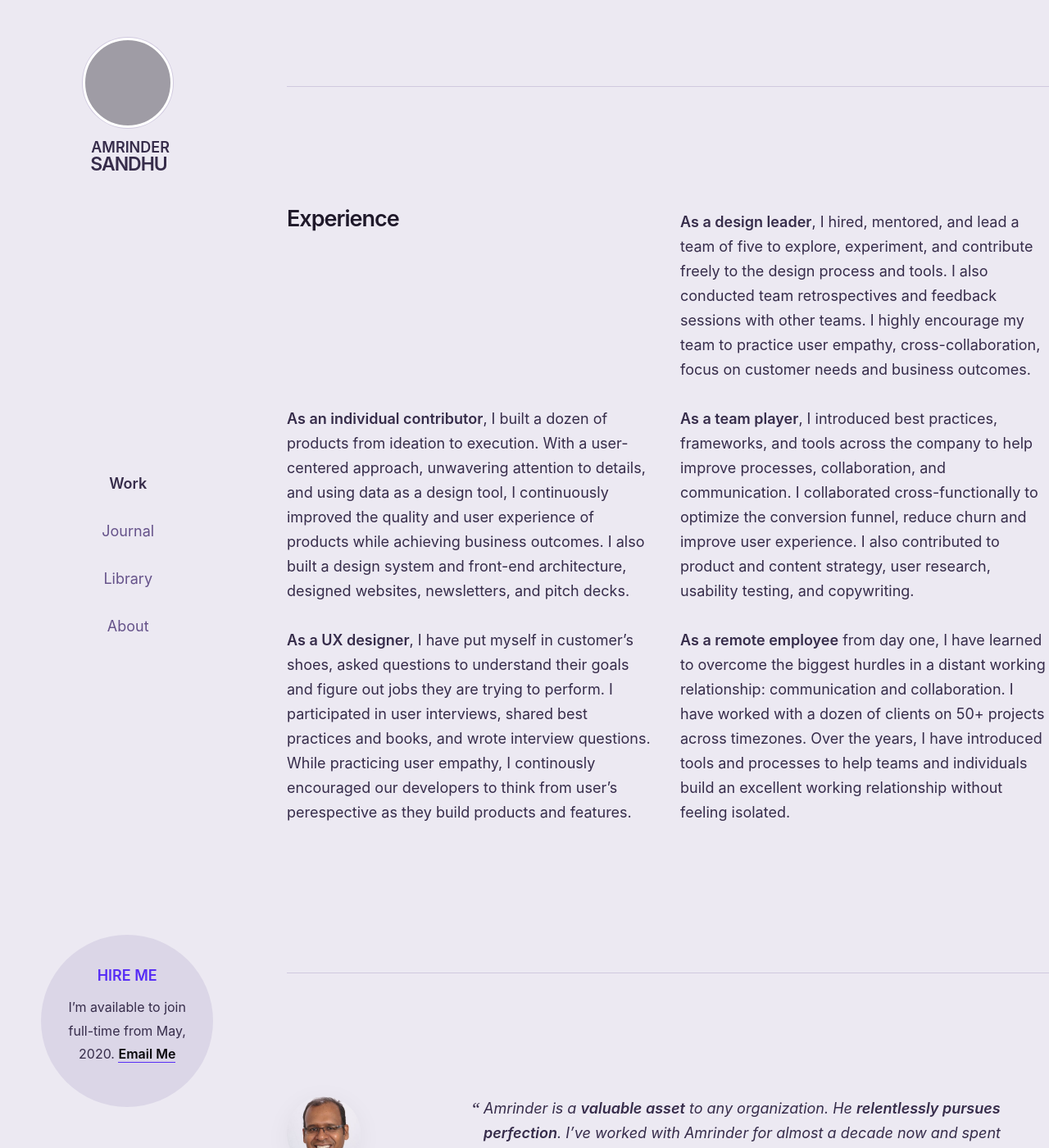
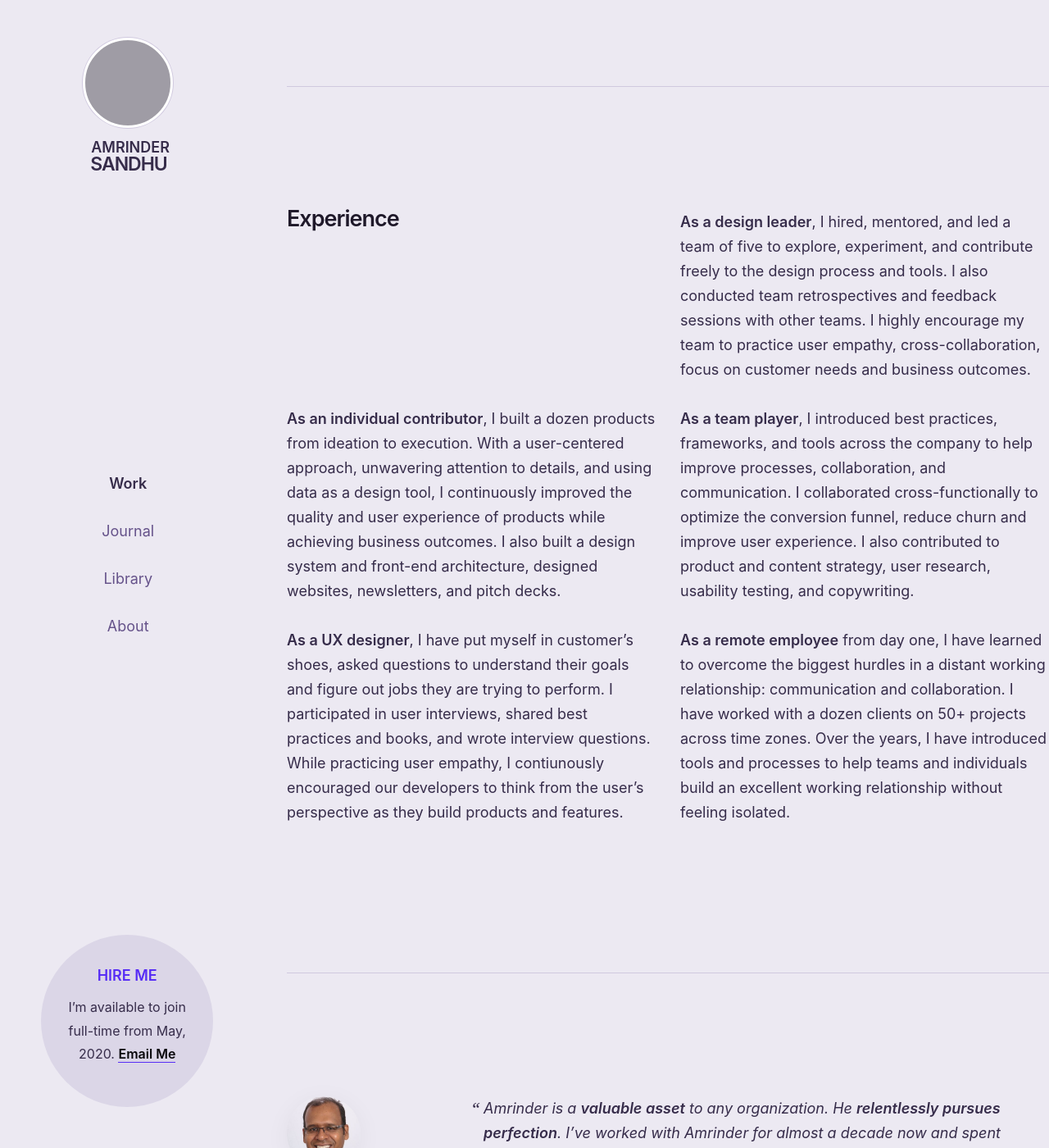
Before and after one commit to harjotgrewal/amrindersandhu, a Jekyll site: the page built from index.html, in a window 1280 px wide and 1400 px high, scrolled down 3952 px. Shown: the whole window at 82% size. Built offline with Jekyll 4.4.1, drawn with Linux system fonts in a browser that asks for light colours; some of the changed text lies outside the part shown; grey boxes are pictures that could not be loaded.

Commit message:
[F][HTML] Typos

```diff
--- a/index.html
+++ b/index.html
@@ -137,12 +137,12 @@ page-description: For 12 years, Amrinder has lead design at startups to help ach
 
 
         <div class="l-span_4">
-            <p><strong>As a design leader</strong>, I hired, mentored, and lead a team of five to explore, experiment, and contribute freely to the design process and tools. I also conducted team retrospectives and feedback sessions with other teams. I highly encourage my team to practice user empathy, cross-collaboration, focus on customer needs and business outcomes.</p>
+            <p><strong>As a design leader</strong>, I hired, mentored, and led a team of five to explore, experiment, and contribute freely to the design process and tools. I also conducted team retrospectives and feedback sessions with other teams. I highly encourage my team to practice user empathy, cross-collaboration, focus on customer needs and business outcomes.</p>
         </div>
 
 
         <div class="l-span_4">
-            <p class="0u-pad_right--30"><strong>As an individual contributor</strong>, I built a dozen of products from ideation to execution. With a user-centered approach, unwavering attention to details, and using data as a design tool, I continuously improved the quality and user experience of products while achieving business outcomes. I also built a design system and front-end architecture, designed websites, newsletters, and pitch decks. </p>
+            <p class="0u-pad_right--30"><strong>As an individual contributor</strong>, I built a dozen products from ideation to execution. With a user-centered approach, unwavering attention to details, and using data as a design tool, I continuously improved the quality and user experience of products while achieving business outcomes. I also built a design system and front-end architecture, designed websites, newsletters, and pitch decks. </p>
         </div>
 
 
@@ -152,12 +152,12 @@ page-description: For 12 years, Amrinder has lead design at startups to help ach
 
 
         <div class="l-span_4">
-            <p><strong>As a UX designer</strong>, I have put myself in customer’s shoes, asked questions to understand their goals and figure out jobs they are trying to perform. I participated in user interviews, shared best practices and books, and wrote interview questions. While practicing user empathy, I continously encouraged our developers to think from user’s perespective as they build products and features.</p>
+            <p><strong>As a UX designer</strong>, I have put myself in customer’s shoes, asked questions to understand their goals and figure out jobs they are trying to perform. I participated in user interviews, shared best practices and books, and wrote interview questions. While practicing user empathy, I contiunously encouraged our developers to think from the user’s perspective as they build products and features.</p>
         </div>
 
 
         <div class="l-span_4">
-            <p><strong>As a remote employee</strong> from day one, I have learned to overcome the biggest hurdles in a distant working relationship: communication and collaboration. I have worked with a dozen of clients on 50+ projects across timezones. Over the years, I have introduced tools and processes to help teams and individuals build an excellent working relationship without feeling isolated.</p>
+            <p><strong>As a remote employee</strong> from day one, I have learned to overcome the biggest hurdles in a distant working relationship: communication and collaboration. I have worked with a dozen clients on 50+ projects across time zones. Over the years, I have introduced tools and processes to help teams and individuals build an excellent working relationship without feeling isolated.</p>
         </div>
     </section>
 
@@ -201,7 +201,7 @@ page-description: For 12 years, Amrinder has lead design at startups to help ach
     <section class="c-work_photos">
         <h2 class="l-span_2">Behind <i class="u-break_line--hd"></i>the Screen</h2>
 
-        <p class="l-span_3-7 u-space_below--more">A few photos of the wireframes, sketches, and mapping exercies I have done over the years.</p>
+        <p class="l-span_3-7 u-space_below--more">A few photos of the wireframes, sketches, and mapping exercise I have done over the years.</p>
 
 
         <div class="l-grid_of_8 c-sshot--wrapped">
```
Also changed, not shown: 1 other file.
